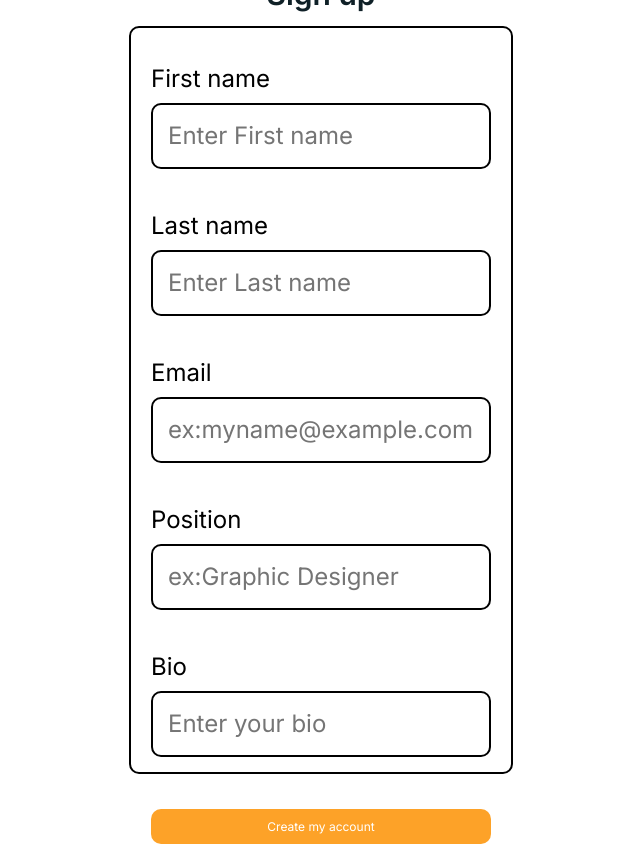
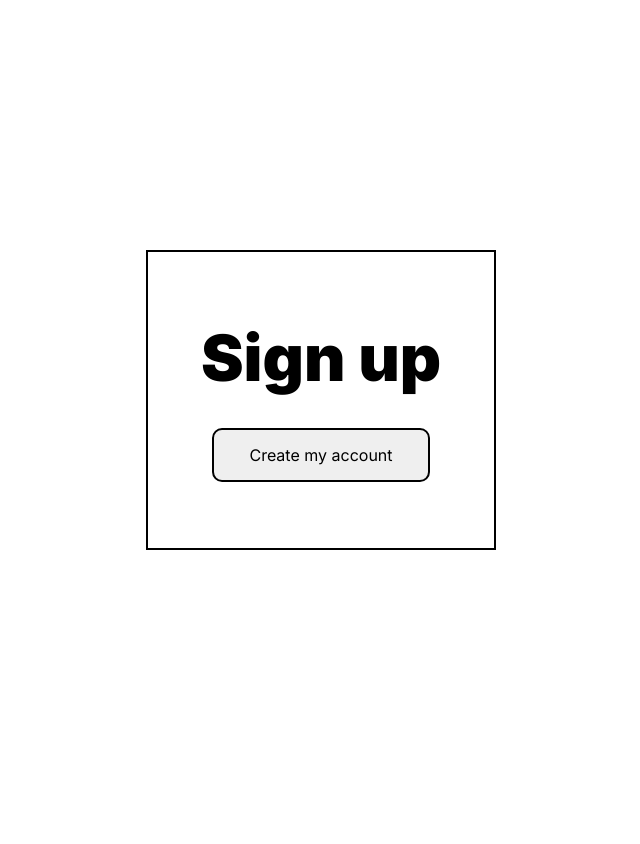
Before and after one commit to wadze213/crework-source, a React (Create React App) app in the folder crework/: page /join-us in a window 1280 px wide. Shown: the whole page, without its empty margins (319-959 px from the left). After the commit the page ends 800 px from the top, so only its background shows below. Built offline with nearby package versions, Linux system fonts and the light colour scheme.

Commit message:
Adding join us form by Glenn -tobeupdated

```diff
--- a/crework/src/components/Form .jsx
+++ b/crework/src/components/Form .jsx
@@ -1,6 +1,6 @@
 import { useState, useEffect} from 'react'
 import '../components/component-styles/styles.css'
-import FormInput from './FormInput'
+
 
 
 
@@ -11,15 +11,6 @@ JSON.parse(localStorage.getItem("SignupForm")):[];
 const Form = () => {
 
   const [values,setValues]=useState([Input])
-
-
-useEffect(() => {
-  localStorage.setItem("SignupForm",JSON.stringify(values))//chores-dependency
-
-},[values])
-
-
-
 
   const input =[
     {
@@ -68,44 +59,31 @@ const input =[
       required:true,
 
     },
-
-
-
-];
-
+  ]
 
 const handleSubmit = (e)=>{
     e.preventDefault();
-
+    let info = {
+      fName: document.getElementsByName("firstname").value
     }
-  const onChange = (e) =>{
+    console.log(info);
     setValues({...values,[e.target.name]:e.target.value});
-  };
-
-
-
-
-
-
-
-
-
-
+    }
+  useEffect(() => {
+    localStorage.setItem("SignupForm",JSON.stringify(values))//chores-dependency
+  },[values])
 
   return (
     <div className='forms center-section'>
       <form  onSubmit={handleSubmit}>
       <h1>Sign up</h1>
-        {input.map((input) => (
-            <FormInput key={input.id}{...input}
-            value={values[input.name]}
-            onChange={onChange} />
-        ))}
+
 
 
           <button type='submit' >Create my account</button>
             </form>
     </div>
+
   )
 }
 
--- a/crework/src/components/FormInput.jsx
+++ /dev/null
@@ -1,33 +0,0 @@
-import React from 'react'
-import { useState } from 'react';
-import"../components/component-styles/formInput.css"
-
-const FormInput = (props) => {
-  const [focused,setFocused]= useState(false);
-
-  const {label, errorMessage,onChange,id,...inputProps } = props;
-
-
-  const handleFocus =(e) => {
-    setFocused(true);
-
-  }
-
-
-  return (
-
-    <div className='formInput'>
-
-      <label >{label}</label>
-      <input  {...inputProps}
-        onChange={onChange}
-        onBlur={handleFocus}
-        onFocus={ () =>
-          inputProps.name === "confirmPassword" && setFocused(true)}
-        focused={focused.toString()}/>
-      <span>{errorMessage}</span>
-    </div>
-  )
-}
-
-export default FormInput
--- a/crework/src/components/component-styles/formInput.css
+++ b/crework/src/components/component-styles/formInput.css
@@ -9,12 +9,12 @@ input{
 	padding: 15px;
 	width: 100%;
 }
-span{
+/* span{
   font-size:10px;
   padding: 3px;
   color: red;
   display: none;
-}
+} */
 input:invalid[focused="true"] {
   border:1px solid red
 }
```
Lines whose indentation alone changed are shown as unchanged.
